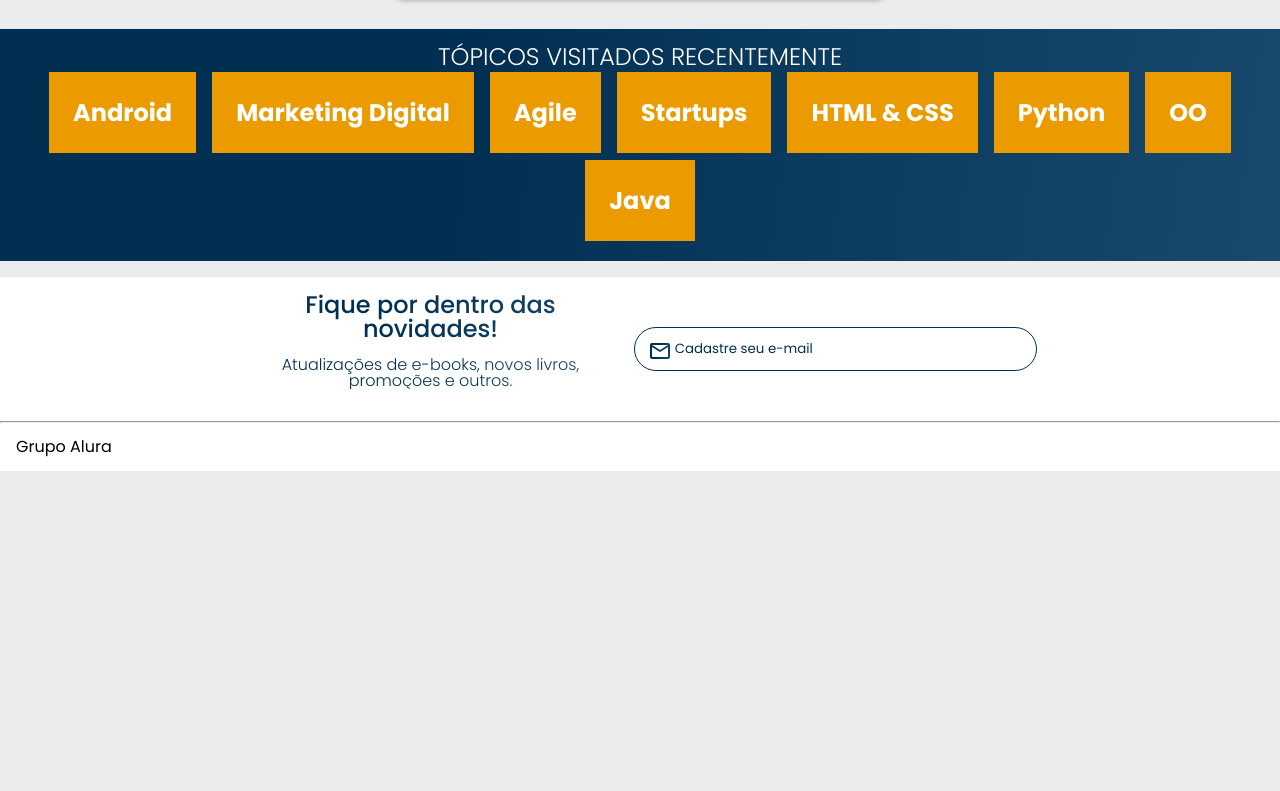
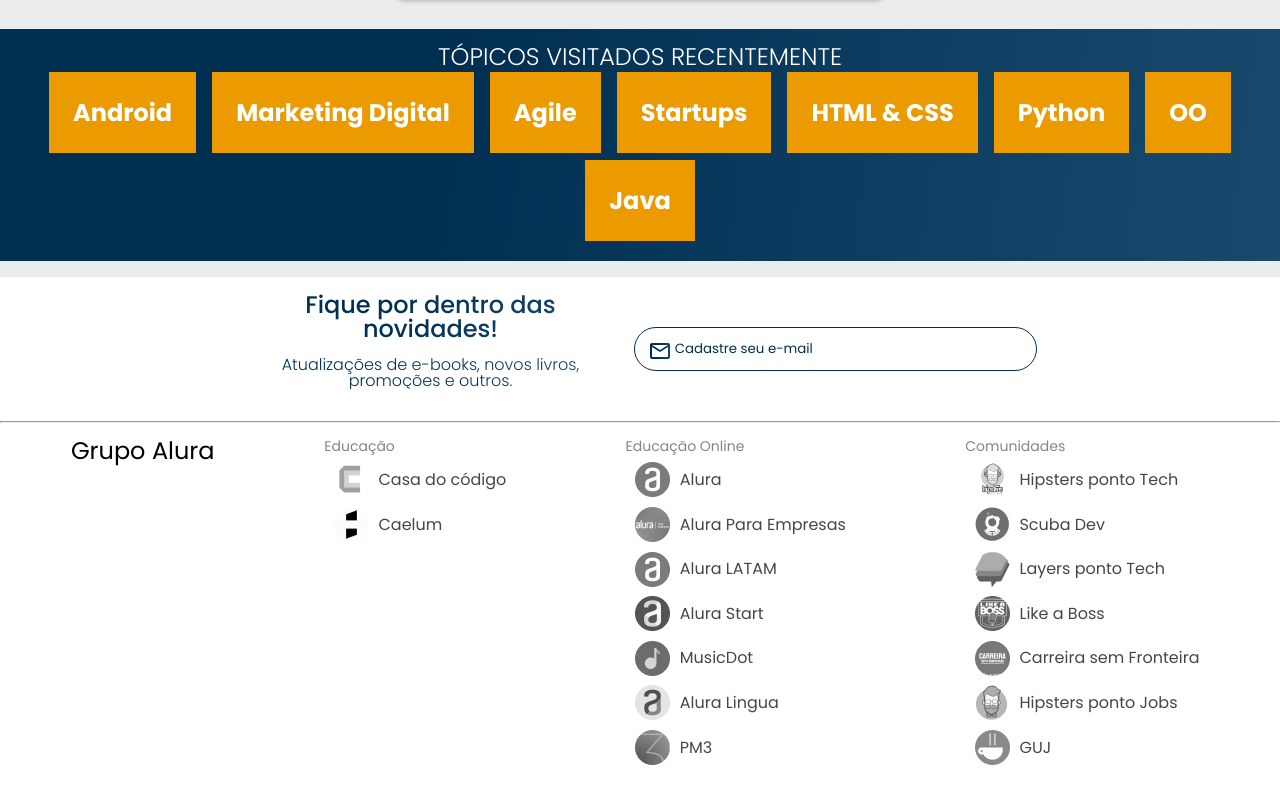
Before and after one commit to adrianohamm/Alura---Books, a plain HTML site: page index.html in a window 1280 px wide. Shown: the part 1942-2733 px from the top of the page. Before the commit the page ends 2413 px from the top, so only its background shows below. Drawn offline with nearby package versions, Linux system fonts and the light colour scheme.

Commit message:
Finalizando Rodapé do Layout para Tablet

```diff
--- a/index.html
+++ b/index.html
@@ -219,6 +219,82 @@
     <hr />
     <footer class="rodape">
         <h2 class="rodape__titulo">Grupo Alura</h2>
+        <ul class="lista__rodape">
+            <li class="lista-rodape__titulo">Educação</li>
+            <li class="lista-rodape__item">
+                <img src="img/CasaDoCodigo.png" alt="logo da casa do codigo">
+                <a href="#" class="lista-rodape__link">Casa do código</a>
+            </li>
+            <li class="lista-rodape__item">
+                <img src="img/Caelum.png" alt="logo da Caelum">
+                <a href="#" class="lista-rodape__link">Caelum</a>
+            </li>
+        </ul>
+        <ul class="lista__rodape">
+            <li class="lista-rodape__titulo">Educação Online</li>
+            <li class="lista-rodape__item">
+                <img src="img/Alura.png" alt="logo da Alura">
+                <a href="#" class="lista-rodape__link">Alura</a>
+            </li>
+            <li class="lista-rodape__item">
+                <img src="img/AluraEmpresas.png" alt="logo da AluraEmpresas">
+                <a href="#" class="lista-rodape__link">Alura Para Empresas</a>
+            </li>
+            <li class="lista-rodape__item">
+                <img src="img/AluraLatam.png" alt="logo da Alura AluraLatam">
+                <a href="#" class="lista-rodape__link">Alura LATAM</a>
+            </li>
+            <li class="lista-rodape__item">
+                <img src="img/AluraStart.png" alt="logo da Alura AluraStart">
+                <a href="#" class="lista-rodape__link">Alura Start</a>
+            </li>
+            <li class="lista-rodape__item">
+                <img src="img/MusicDot.png" alt="logo da MusicDot">
+                <a href="#" class="lista-rodape__link">MusicDot</a>
+            </li>
+            <li class="lista-rodape__item">
+                <img src="img/AluraLingua.png" alt="logo AluraLingua">
+                <a href="#" class="lista-rodape__link">Alura Lingua</a>
+            </li>
+            <li class="lista-rodape__item">
+                <img src="img/PM3.png" alt="logo PM3">
+                <a href="#" class="lista-rodape__link">PM3</a>
+            </li>
+        </ul>
+        <ul class="lista__rodape">
+            <li class="lista-rodape__titulo">Comunidades</li>
+            <li class="lista-rodape__item">
+                <img src="img/HipstersTech.png" alt="logo da HipstersTech">
+                <a href="#" class="lista-rodape__link">Hipsters ponto Tech</a>
+            </li>
+            <li class="lista-rodape__item">
+                <img src="img/Scuba.png" alt="logo da Scuba">
+                <a href="#" class="lista-rodape__link">Scuba Dev</a>
+            </li>
+            <li class="lista-rodape__item">
+                <img src="img/Layers.png" alt="logo da Layers">
+                <a href="#" class="lista-rodape__link">Layers ponto Tech</a>
+            </li>
+            <li class="lista-rodape__item">
+                <img src="img/LikeABoss.png" alt="logo da LikeABoss">
+                <a href="#" class="lista-rodape__link">Like a Boss</a>
+            </li>
+            <li class="lista-rodape__item">
+                <img src="img/CarreiraSemFronteira.png" alt="logo da CarreiraSemFronteira">
+                <a href="#" class="lista-rodape__link">Carreira sem Fronteira</a>
+            </li>
+            <li class="lista-rodape__item">
+                <img src="img/HipstersJobs.png" alt="logo HipstersJobs">
+                <a href="#" class="lista-rodape__link">Hipsters ponto Jobs</a>
+            </li>
+            <li class="lista-rodape__item">
+                <img src="img/GUJ.png" alt="GUJ">
+                <a href="#" class="lista-rodape__link">GUJ</a>
+            </li>
+        </ul>
+
+
+
     </footer>
 
 
--- a/styles.css
+++ b/styles.css
@@ -13,6 +13,9 @@
     --fonte-principal:"Poppins";
     --azul:#002F52;
     --preto:#000000;
+    --cinza:#474646;
+    --cinza-claro:#858585;
+
     --fonte-secundario: "Josefin Sans";
 }
 
--- a/styles/rodape.css
+++ b/styles/rodape.css
@@ -5,3 +5,36 @@
     background-color: var(--branco);
     padding: 1em;
 }
+
+.lista__rodape{
+    display: none;
+}
+
+@media screen and (min-width:1024px){
+    .rodape{
+        display: flex;
+        justify-content:  space-around;
+    }
+    .lista__rodape{
+        display: block;
+    }
+    .lista-rodape__item{
+        display: flex;
+        align-items: center;
+        margin:0.6em ;
+    }
+    .lista-rodape__link{
+        color: var(--cinza);
+        text-decoration: none;
+        margin-left: 0.6em;
+    }
+    .lista-rodape__titulo{
+        font-size: 14px;
+        color: var(--cinza-claro);
+    }
+
+    .rodape__titulo{
+        font-size: 24px;
+        font-weight: 400;
+    }
+}
```
